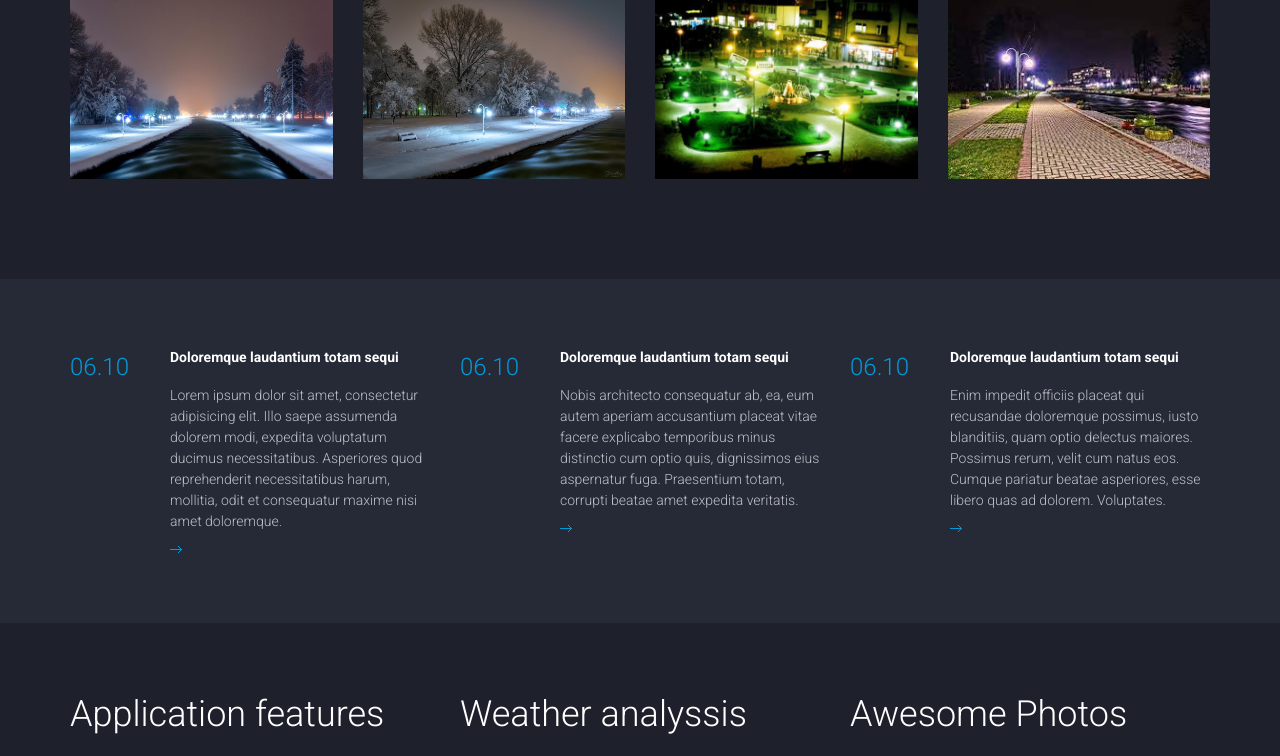
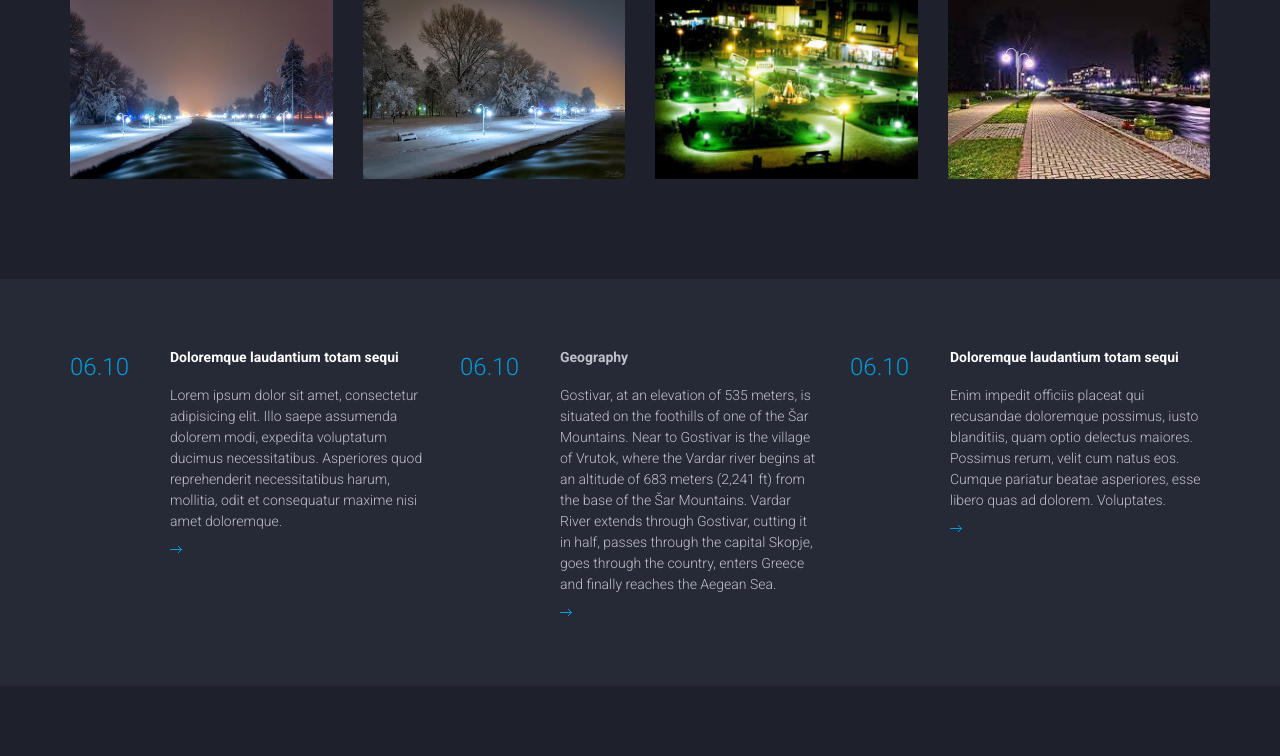
Before and after one commit to laskigvgv/capstone, a PHP site: page / in a window 1280 px wide. Shown: the part 728-1484 px from the top of the page. Run offline with PHP 8.4, Linux system fonts and the light colour scheme; data that the repository does not hold is empty.

Commit message:
test gif

```diff
--- a/weather/index.php
+++ b/weather/index.php
@@ -178,8 +178,8 @@
 							<div class="col-md-4">
 								<div class="news">
 									<div class="date">06.10</div>
-									<h3><a href="#">Doloremque laudantium totam sequi </a></h3>
-									<p>Nobis architecto consequatur ab, ea, eum autem aperiam accusantium placeat vitae facere explicabo temporibus minus distinctio cum optio quis, dignissimos eius aspernatur fuga. Praesentium totam, corrupti beatae amet expedita veritatis.</p>
+									<h3>Geography</h3>
+									<p>Gostivar, at an elevation of 535 meters, is situated on the foothills of one of the Šar Mountains. Near to Gostivar is the village of Vrutok, where the Vardar river begins at an altitude of 683 meters (2,241 ft) from the base of the Šar Mountains. Vardar River extends through Gostivar, cutting it in half, passes through the capital Skopje, goes through the country, enters Greece and finally reaches the Aegean Sea.</p>
 								</div>
 							</div>
 							<div class="col-md-4">
```
